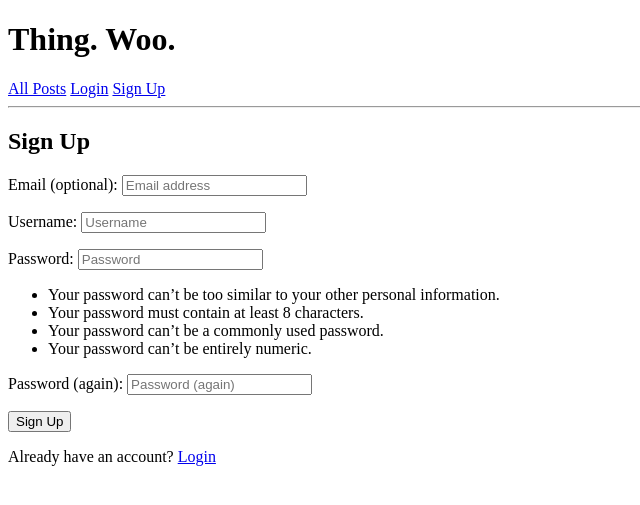
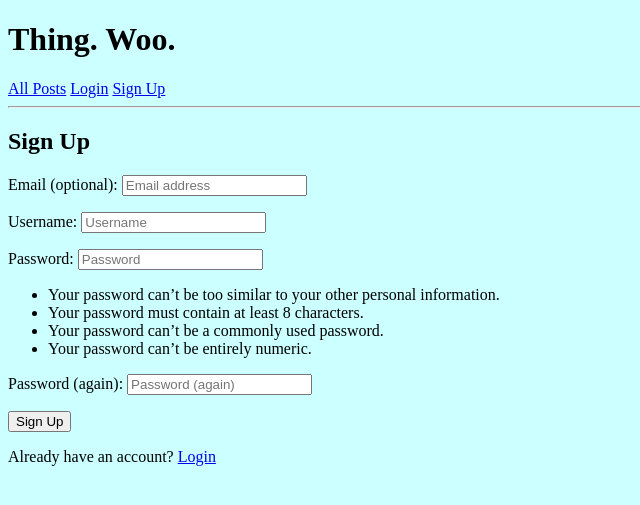
Before and after one commit to james-adcott-edu/scroller, a Django app: page /accounts/signup/ in a window 1280 px wide. Shown: the top 505 px of the page, without its empty margins (0-640 px from the left). Run offline with Django 5.2, Linux system fonts and the light colour scheme.

Commit message:
add static css

```diff
--- a/config/settings.py
+++ b/config/settings.py
@@ -137,6 +137,11 @@ USE_TZ = True
 
 STATIC_URL = 'static/'
 
+# Ensure STATICFILES_DIRS is defined to include your static directory if it's not within an app
+STATICFILES_DIRS = [
+    os.path.join(BASE_DIR, "static"),
+]
+
 # Default primary key field type
 # https://docs.djangoproject.com/en/5.1/ref/settings/#default-auto-field
 
--- a/forum/templates/base.html
+++ b/forum/templates/base.html
@@ -2,11 +2,9 @@
 <html>
 <head>
     <title>Scroller</title>
-    <style>
-        .comment > .replies {
-            margin-left: 20px;
-        }
-    </style>
+
+    {% load static %}
+    <link rel="stylesheet" type="text/css" href="{% static 'css/style.css' %}">
 </head>
 <body>
     <header>
--- /dev/null
+++ b/static/css/style.css
@@ -0,0 +1,7 @@
+body {
+    background: #CFF;
+}
+
+.comment > .replies {
+    margin-left: 20px;
+}
```
